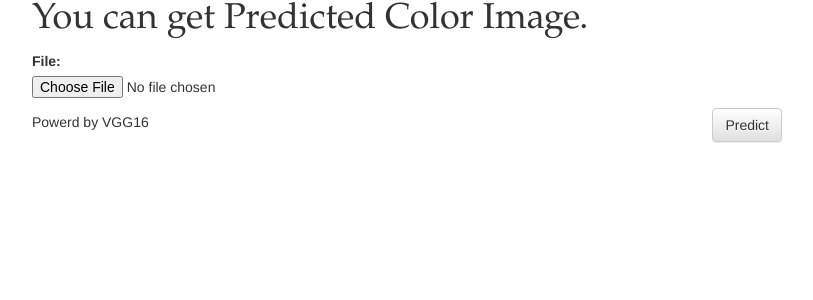
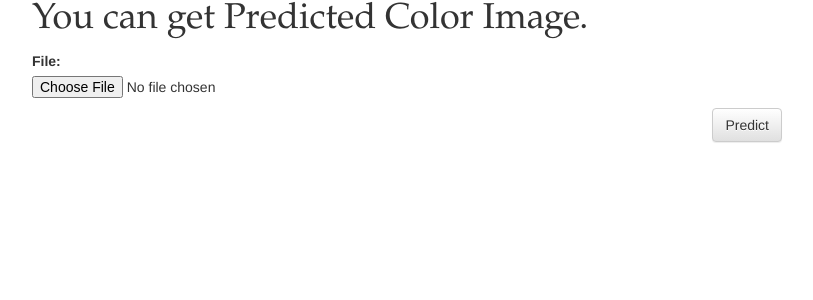
Before and after one commit to riodeja5/dltoy_coloring, a Django app: page / in a window 1280 px wide. Shown: the part 222-522 px from the top of the page, without its empty margins (38-851 px from the left). Run offline with Django 3.2, Linux system fonts and the light colour scheme; some libraries are stand-ins or nearby versions.

Commit message:
modify explanation

```diff
--- a/blog/templates/blog/upload.html
+++ b/blog/templates/blog/upload.html
@@ -13,5 +13,4 @@
         <img src="/media/images/output.jpg" width="100%" height="100%" border="0" />
     {% endif %}
 
-    <p>Powerd by VGG16</p>
 {% endblock %}
```
